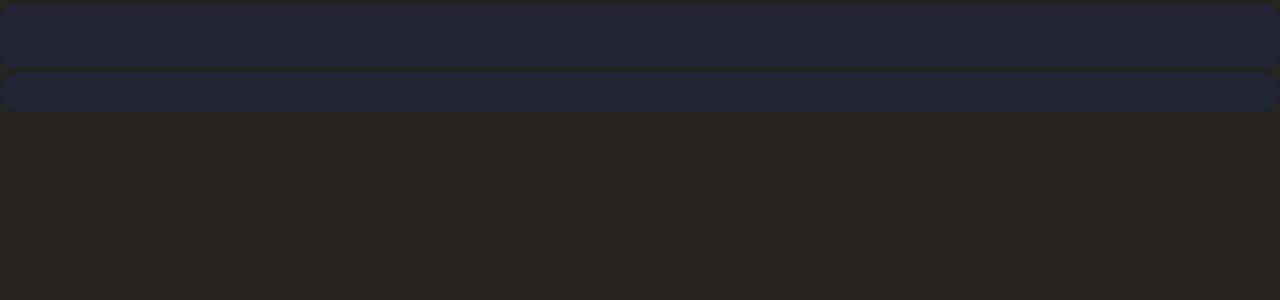
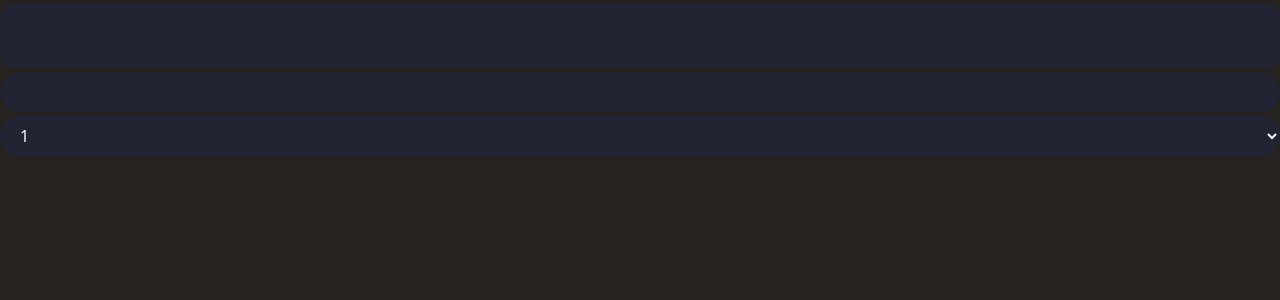
Before and after one commit to sito8943/ui, a React (Vite) app: page / in a window 1280 px wide. Shown: the top 300 px of the page. Built offline with nearby package versions, Linux system fonts and the light colour scheme.

Commit message:
Doing select

```diff
--- a/src/App.tsx
+++ b/src/App.tsx
@@ -1,3 +1,4 @@
+import SelectControl from "./components/InputControl/Select";
 import InputControl from "./components/InputControl/Input";
 import TextAreaControl from "./components/InputControl/Textarea";
 
@@ -6,6 +7,11 @@ function App() {
     <div>
       <TextAreaControl />
       <InputControl />
+      <SelectControl>
+        <option>1</option>
+        <option>2</option>
+        <option>3</option>
+      </SelectControl>
     </div>
   );
 }
--- /dev/null
+++ b/src/components/InputControl/Select.tsx
@@ -0,0 +1,57 @@
+import { forwardRef, ForwardedRef, HTMLProps, ReactNode } from "react";
+
+// styles.css
+import "./styles.css";
+
+export interface SelectControlProps extends HTMLProps<HTMLSelectElement> {
+  leftComponent?: ReactNode | undefined;
+  rightComponent?: ReactNode | undefined;
+  color?: "primary" | "secondary" | "ternary" | "inherit" | undefined;
+  orientation?: "column" | "row" | undefined;
+  label?: string | undefined;
+}
+
+const SelectControl = forwardRef(function (
+  props: SelectControlProps,
+  ref: ForwardedRef<HTMLSelectElement> | ForwardedRef<HTMLSelectElement>
+) {
+  const {
+    orientation = "column",
+    color = "inherit",
+    leftComponent,
+    rightComponent,
+    label,
+    ...rest
+  } = props;
+
+  return (
+    <div className={`input-control ${orientation} ${color}`}>
+      <label htmlFor={props.id}>{label}</label>
+      {leftComponent || rightComponent ? (
+        <div className="sub">
+          {leftComponent && leftComponent !== null ? (
+            <div>{leftComponent}</div>
+          ) : null}
+          <select
+            {...rest}
+            ref={ref as ForwardedRef<HTMLSelectElement>}
+            className={`${leftComponent ? "!pl-0" : ""} ${
+              rightComponent ? "!pr-0" : ""
+            } ${rest.className ?? ""}`}
+          >
+            {rest.children}
+          </select>
+          {rightComponent && rightComponent !== null ? (
+            <div>{rightComponent}</div>
+          ) : null}
+        </div>
+      ) : (
+        <select {...rest} ref={ref as ForwardedRef<HTMLSelectElement>}>
+          {rest.children}
+        </select>
+      )}
+    </div>
+  );
+});
+
+export default SelectControl;
```
